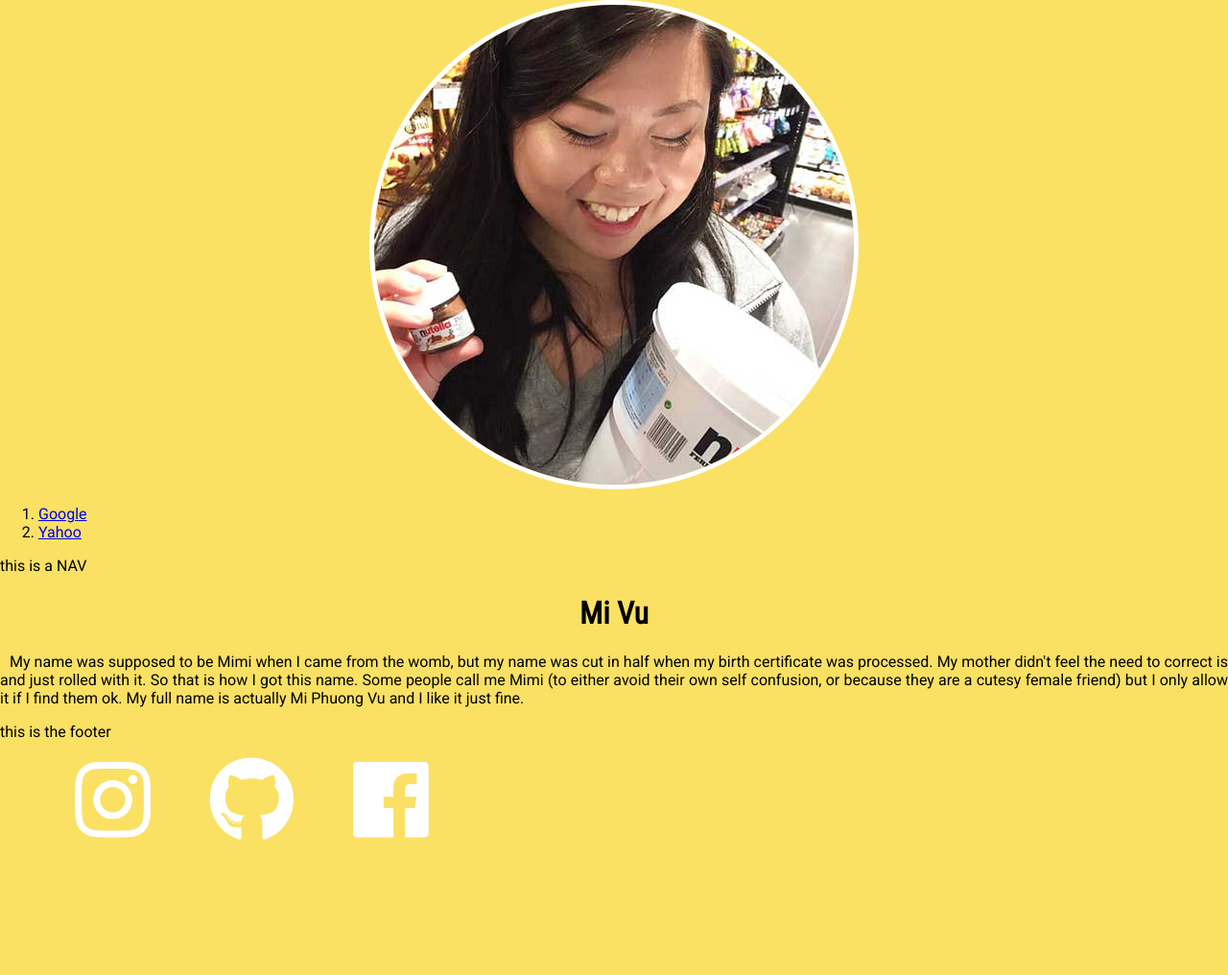
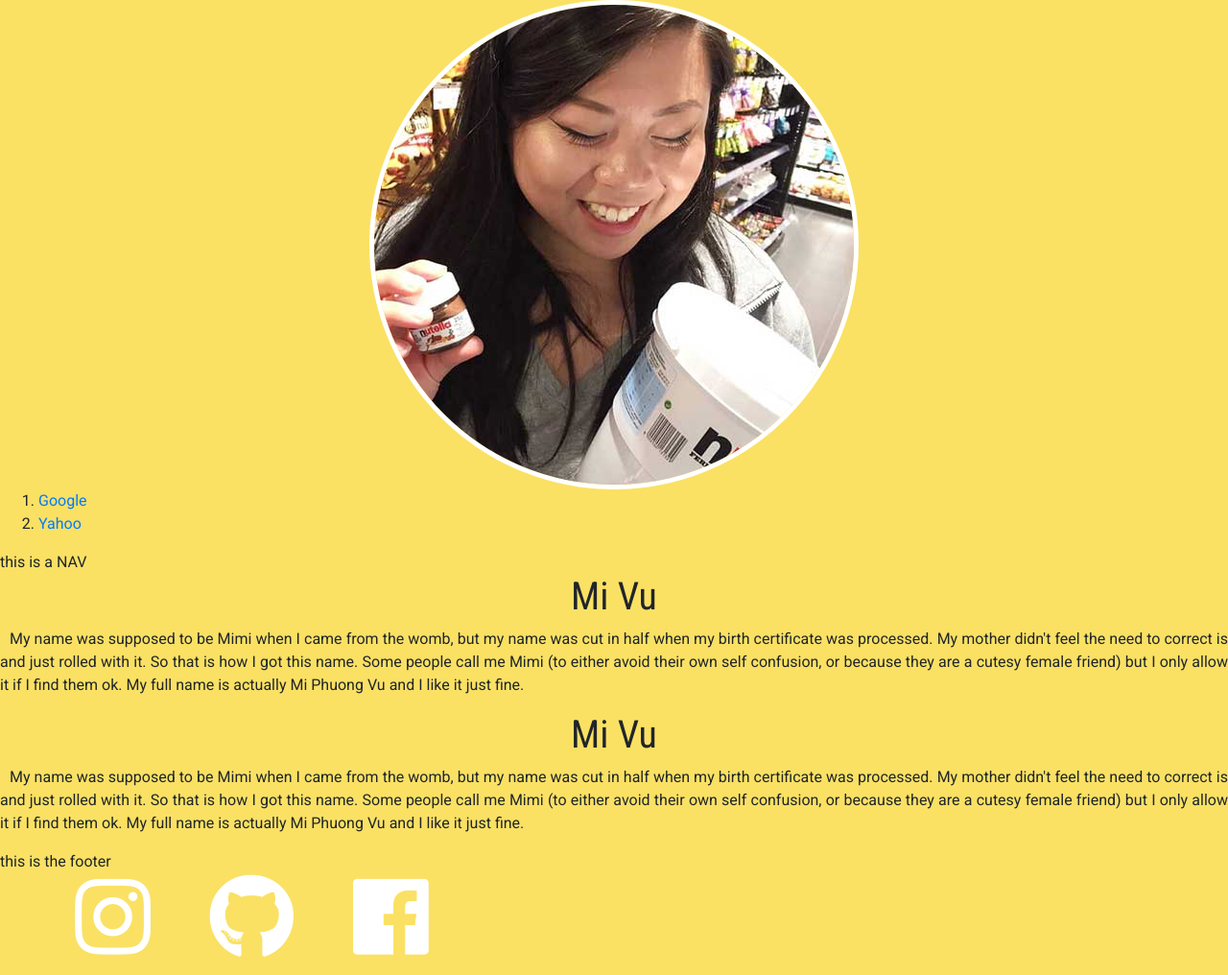
Before and after one commit to MiPhuongVu/thurs-site, a Jekyll site: the page built from index.html, in a window 1280 px wide. Shown: the whole page at 96% size. Built offline with Jekyll 4.4.1, drawn with Linux system fonts in a browser that asks for light colours; nearby versions of some CDN libraries; before the commit the page ends 900 px from its top, so only the background shows below that.

Commit message:
Add files via upload

```diff
--- a/_includes/copy.html
+++ b/_includes/copy.html
@@ -1,5 +1,8 @@
-<h1> Mi Vu</h1>
 
-<p>
-    My name was supposed to be Mimi when I came from the womb, but my name was cut in half when my birth certificate was processed. My mother didn't feel the need to correct is and just rolled with it. So that is how I got this name. Some people call me Mimi (to either avoid their own self confusion, or because they are a cutesy female friend) but I only allow it if I find them ok. My full name is actually Mi Phuong Vu and I like it just fine.
-</p>
+<div class="content-wrapper">
+
+    <h1> Mi Vu</h1>
+    <p> My name was supposed to be Mimi when I came from the womb, but my name was cut in half when my birth certificate was processed. My mother didn't feel the need to correct is and just rolled with it. So that is how I got this name. Some people call me Mimi (to either avoid their own self confusion, or because they are a cutesy female friend) but I only allow it if I find them ok. My full name is actually Mi Phuong Vu and I like it just fine.
+    </p>
+
+</div>
--- a/_layouts/default.html
+++ b/_layouts/default.html
@@ -5,7 +5,7 @@
     <meta name="viewport" content="width=device-width, initial-scale=1.0">
     <meta http-equiv="X-UA-Compatible" content="ie=edge">
 
-<!--     <link href="https://stackpath.bootstrapcdn.com/bootstrap/4.1.3/css/bootstrap.min.css" rel="stylesheet" integrity="sha384-MCw98/SFnGE8fJT3GXwEOngsV7Zt27NXFoaoApmYm81iuXoPkFOJwJ8ERdknLPMO" crossorigin="anonymous"> -->
+    <link href="https://stackpath.bootstrapcdn.com/bootstrap/4.1.3/css/bootstrap.min.css" rel="stylesheet" integrity="sha384-MCw98/SFnGE8fJT3GXwEOngsV7Zt27NXFoaoApmYm81iuXoPkFOJwJ8ERdknLPMO" crossorigin="anonymous">
 
     <link rel="stylesheet" href="https://use.fontawesome.com/releases/v5.3.1/css/all.css" integrity="sha384-mzrmE5qonljUremFsqc01SB46JvROS7bZs3IO2EmfFsd15uHvIt+Y8vEf7N7fWAU" crossorigin="anonymous">
 
@@ -16,14 +16,10 @@
 </head>
 <body>
 
-    {% include hero.html %}
-    {% include header.html %}
-    {% include copy.html %}
 
     {{content}}
 
-    {% include footer.html %}
 
-<!--     <script src="https://stackpath.bootstrapcdn.com/bootstrap/4.1.3/js/bootstrap.min.js" integrity="sha384-ChfqqxuZUCnJSK3+MXmPNIyE6ZbWh2IMqE241rYiqJxyMiZ6OW/JmZQ5stwEULTy" crossorigin="anonymous"></script> -->
+    <script src="https://stackpath.bootstrapcdn.com/bootstrap/4.1.3/js/bootstrap.min.js" integrity="sha384-ChfqqxuZUCnJSK3+MXmPNIyE6ZbWh2IMqE241rYiqJxyMiZ6OW/JmZQ5stwEULTy" crossorigin="anonymous"></script>
 </body>
 </html>
--- a/_layouts/home.html
+++ b/_layouts/home.html
@@ -1,3 +1,11 @@
 ---
 layout: default
 ---
+
+{% include hero.html %}
+{% include header.html %}
+{% include copy.html %}
+
+{{content}}
+
+{% include footer.html %}
```
Also changed, not shown: 1 other file.
